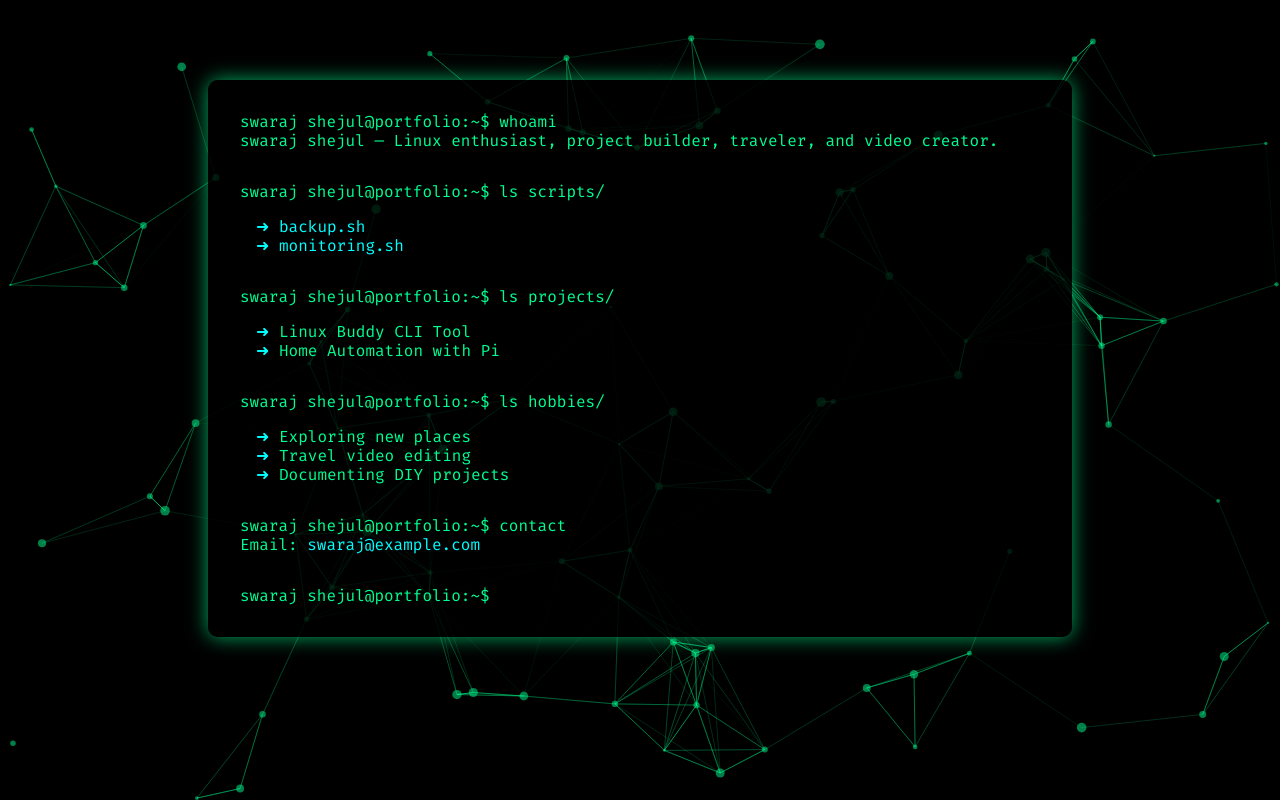
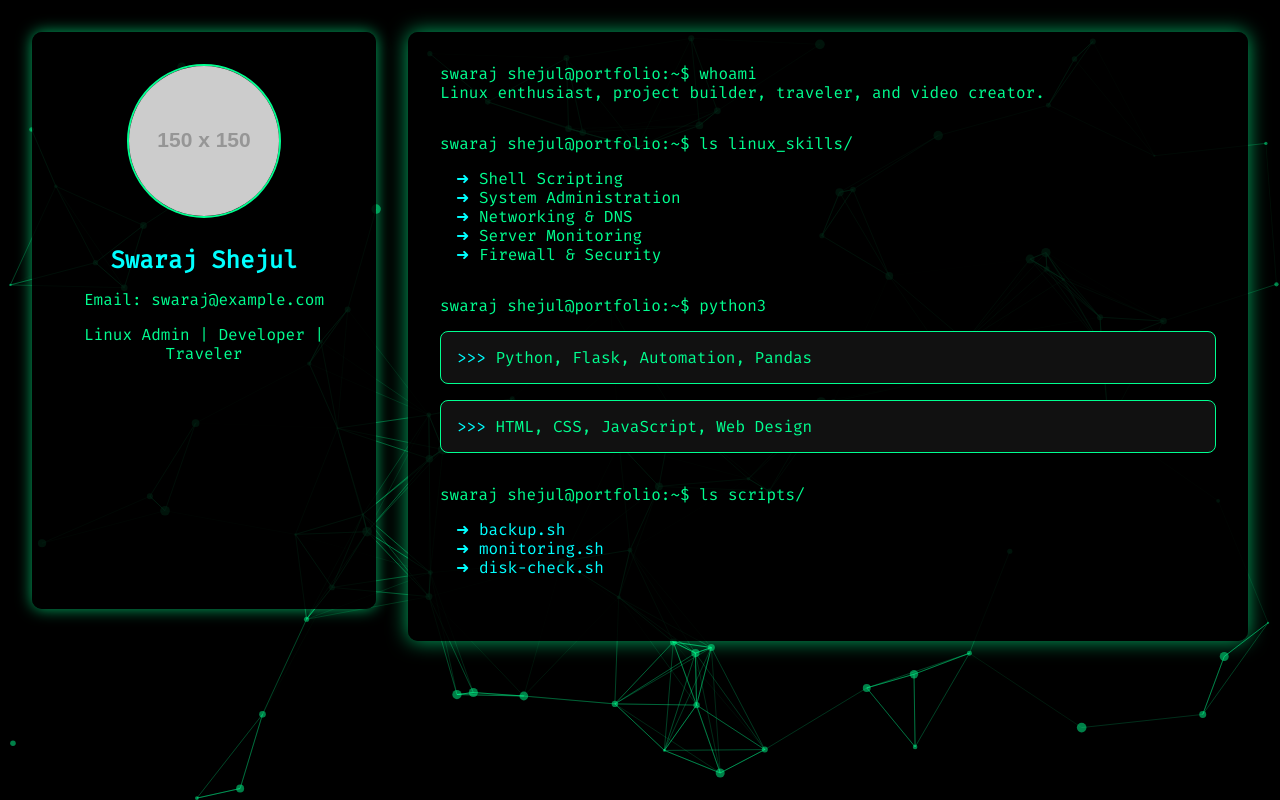
Before and after one commit to swarajcloud/swarajshejul.github.io, a plain HTML site: page index.html in a window 1280 px wide. Drawn offline with nearby package versions, Linux system fonts and the light colour scheme; placeholder pictures from the web are drawn by us.

Commit message:
Update index.html

```diff
--- a/index.html
+++ b/index.html
@@ -14,23 +14,54 @@
       height: 100%;
       font-family: 'Fira Mono', monospace;
       background: #000;
-      overflow: hidden;
+      overflow-x: hidden;
       color: #00ff90;
     }
     #tsparticles {
-      position: absolute;
+      position: fixed;
       width: 100%;
       height: 100%;
       z-index: 0;
     }
-    .terminal {
+    .container {
+      display: flex;
+      flex-direction: row;
       position: relative;
       z-index: 1;
       padding: 2rem;
-      background: rgba(0, 0, 0, 0.8);
-      max-width: 800px;
-      margin: 5rem auto;
+      flex-wrap: wrap;
+    }
+    .sidebar {
+      flex: 1;
+      min-width: 280px;
+      padding: 2rem;
+      background: rgba(0, 0, 0, 0.85);
       border-radius: 10px;
+      margin-right: 2rem;
+      box-shadow: 0 0 15px #00ff90aa;
+      text-align: center;
+      margin-bottom: 2rem;
+    }
+    .sidebar img {
+      width: 150px;
+      height: 150px;
+      border-radius: 50%;
+      margin-bottom: 1rem;
+      border: 2px solid #00ff90;
+    }
+    .sidebar h2 {
+      margin: 0.5rem 0;
+      color: #00ffff;
+    }
+    .sidebar p, .sidebar a {
+      color: #00ff90;
+    }
+    .main-terminal {
+      flex: 3;
+      min-width: 300px;
+      background: rgba(0, 0, 0, 0.85);
+      border-radius: 10px;
+      padding: 2rem;
       box-shadow: 0 0 20px #00ff90aa;
     }
     .prompt::before {
@@ -49,6 +80,18 @@
     .section {
       margin-bottom: 2rem;
     }
+    .python-shell {
+      background: #111;
+      padding: 1rem;
+      border: 1px solid #00ff90;
+      border-radius: 8px;
+      color: #00ff90;
+      margin-top: 1rem;
+    }
+    .python-shell::before {
+      content: ">>> ";
+      color: #00ffff;
+    }
     a {
       color: #00ffff;
       text-decoration: none;
@@ -64,14 +107,49 @@
       content: "➜ ";
       color: #00ffff;
     }
+    @media screen and (max-width: 768px) {
+      .container {
+        flex-direction: column;
+        padding: 1rem;
+      }
+      .sidebar {
+        margin-right: 0;
+        margin-bottom: 1.5rem;
+      }
+    }
   </style>
 </head>
 <body>
   <div id="tsparticles"></div>
-  <div class="terminal">
+  <div class="container">
+    <div class="sidebar">
+      <img src="https://via.placeholder.com/150" alt="Profile Picture">
+      <h2>Swaraj Shejul</h2>
+      <p>Email: <a href="mailto:swaraj@example.com">swaraj@example.com</a></p>
+      <p>Linux Admin | Developer | Traveler</p>
+    </div>
+
+    <div class="main-terminal">
       <div class="section">
         <div class="prompt">whoami</div>
-      <div>swaraj shejul — Linux enthusiast, project builder, traveler, and video creator.</div>
+        <div>Linux enthusiast, project builder, traveler, and video creator.</div>
+      </div>
+
+      <div class="section">
+        <div class="prompt">ls linux_skills/</div>
+        <ul>
+          <li>Shell Scripting</li>
+          <li>System Administration</li>
+          <li>Networking & DNS</li>
+          <li>Server Monitoring</li>
+          <li>Firewall & Security</li>
+        </ul>
+      </div>
+
+      <div class="section">
+        <div class="prompt">python3</div>
+        <div class="python-shell">Python, Flask, Automation, Pandas</div>
+        <div class="python-shell">HTML, CSS, JavaScript, Web Design</div>
       </div>
 
       <div class="section">
@@ -79,32 +157,10 @@
         <ul>
           <li><a href="#">backup.sh</a></li>
           <li><a href="#">monitoring.sh</a></li>
+          <li><a href="#">disk-check.sh</a></li>
         </ul>
       </div>
-
-    <div class="section">
-      <div class="prompt">ls projects/</div>
-      <ul>
-        <li>Linux Buddy CLI Tool</li>
-        <li>Home Automation with Pi</li>
-      </ul>
     </div>
-
-    <div class="section">
-      <div class="prompt">ls hobbies/</div>
-      <ul>
-        <li>Exploring new places</li>
-        <li>Travel video editing</li>
-        <li>Documenting DIY projects</li>
-      </ul>
-    </div>
-
-    <div class="section">
-      <div class="prompt">contact</div>
-      <div>Email: <a href="mailto:swaraj@example.com">swaraj@example.com</a></div>
-    </div>
-
-    <div class="prompt"><span class="blinking-cursor"></span></div>
   </div>
 
   <script>
```
Lines whose indentation alone changed are shown as unchanged.
